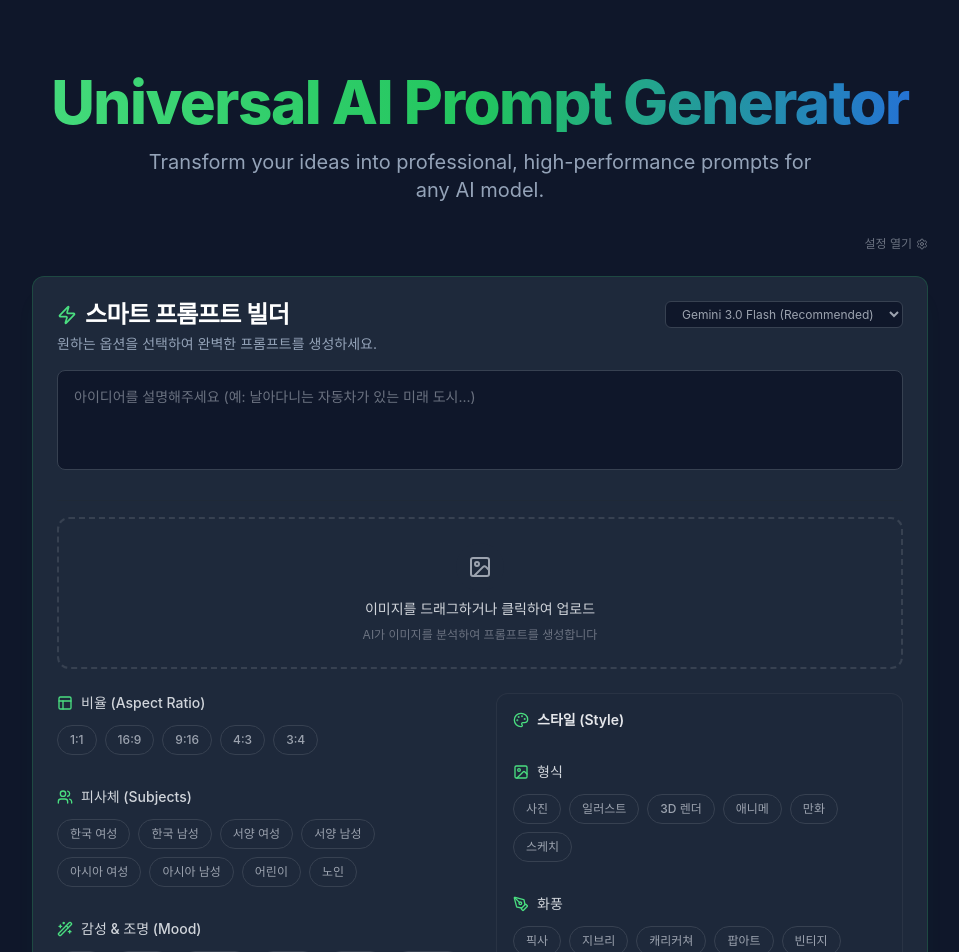
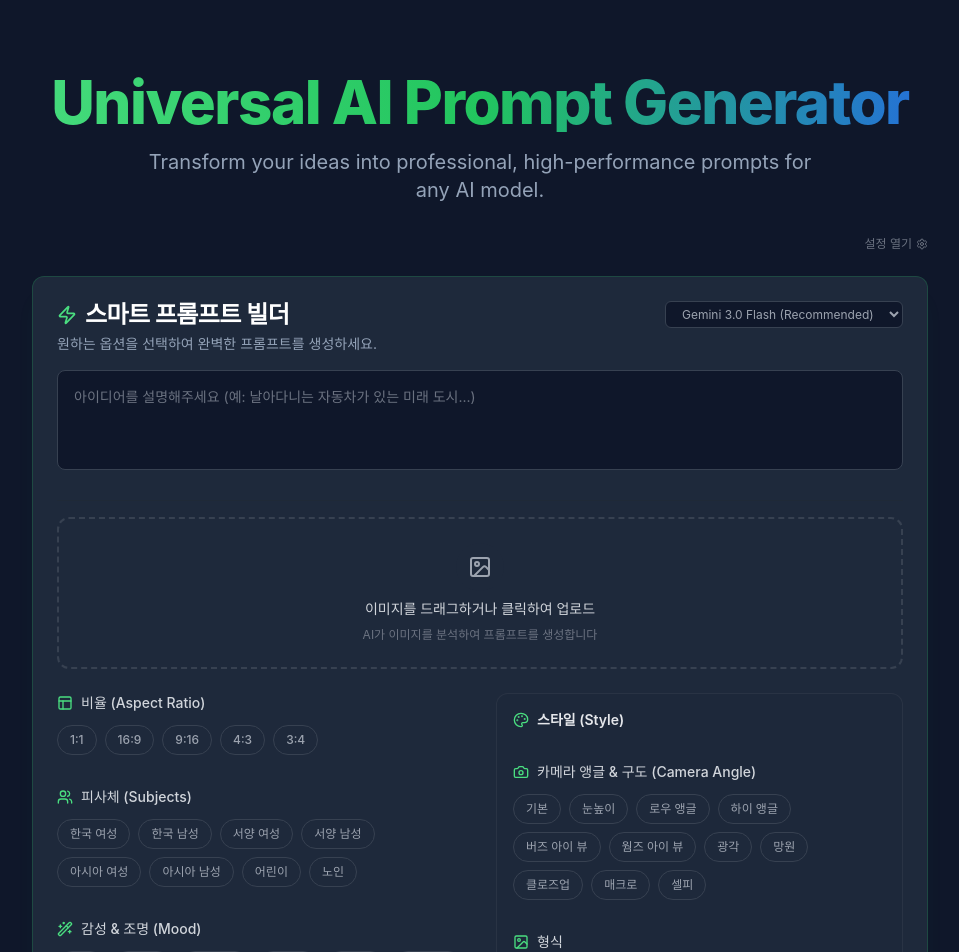
Before and after one commit to seiyeolo/smart-prompt-gen, a React (Vite) app: page / in a window 1280 px wide. Shown: the top 952 px of the page, without its empty margins (160-1119 px from the left). Built offline with nearby package versions, Linux system fonts and the light colour scheme.

Commit message:
Feat: Add Camera Angle menu and options

```diff
--- a/src/components/PromptGenerator.jsx
+++ b/src/components/PromptGenerator.jsx
@@ -25,6 +25,7 @@ const initialState = {
   selectedArtStyles: [],
   selectedExpressions: [],
   selectedUsages: [],
+  selectedAngles: [],
   vaultName: localStorage.getItem('obsidian_vault_name') || 'My Vault',
   userName: localStorage.getItem('user_name') || '',
   apiKey: sessionStorage.getItem('user_api_key') || '',
@@ -63,7 +64,7 @@ const PromptGenerator = () => {
   const {
     input, output, isLoading, modelMode, copied, error, aspectRatio,
     selectedSubjects, selectedMoods, selectedImage, previewUrl,
-    selectedFormats, selectedArtStyles, selectedExpressions, selectedUsages,
+    selectedFormats, selectedArtStyles, selectedExpressions, selectedUsages, selectedAngles,
     vaultName, userName, apiKey, showSettings, notionCopied, isDragging
   } = state;
 
@@ -81,7 +82,7 @@ const PromptGenerator = () => {
       const prompt = buildPrompt({
         input, aspectRatio, selectedSubjects, selectedFormats,
         selectedArtStyles, selectedExpressions, selectedUsages,
-        selectedMoods, selectedImage
+        selectedMoods, selectedImage, selectedAngles
       });
 
       const result = await generateContent(prompt, {
@@ -241,6 +242,8 @@ ${output}
             setSelectedExpressions={(value) => dispatch({ type: 'SET_FIELD', field: 'selectedExpressions', value })}
             selectedUsages={selectedUsages}
             setSelectedUsages={(value) => dispatch({ type: 'SET_FIELD', field: 'selectedUsages', value })}
+            selectedAngles={selectedAngles}
+            setSelectedAngles={(value) => dispatch({ type: 'SET_FIELD', field: 'selectedAngles', value })}
           />
         </CardContent>
         <CardFooter className="flex justify-end bg-dark-surface/30 p-4">
--- a/src/components/PromptOptions.jsx
+++ b/src/components/PromptOptions.jsx
@@ -1,5 +1,5 @@
 import React from 'react';
-import { Layout, Users, Wand2, Palette, ImageIcon, PenTool, Layers, Monitor } from 'lucide-react';
+import { Layout, Users, Wand2, Palette, ImageIcon, PenTool, Layers, Monitor, Camera } from 'lucide-react';
 import { cn } from '../lib/utils';
 import {
   ASPECT_RATIOS,
@@ -8,7 +8,8 @@ import {
   FORMAT_OPTIONS,
   ART_STYLE_OPTIONS,
   EXPRESSION_OPTIONS,
-  USAGE_OPTIONS
+  USAGE_OPTIONS,
+  ANGLE_OPTIONS
 } from '../constants';
 
 const ChipGroup = ({ title, icon: Icon, options, selected, onChange, multiSelect = false }) => {
@@ -72,6 +73,8 @@ const PromptOptions = ({
   setSelectedExpressions,
   selectedUsages,
   setSelectedUsages,
+  selectedAngles,
+  setSelectedAngles,
 }) => {
   return (
     <div className="grid grid-cols-1 md:grid-cols-2 gap-8">
@@ -108,6 +111,15 @@ const PromptOptions = ({
           <Palette className="w-4 h-4 text-primary-400" />
           <h3 className="font-semibold text-gray-200 text-sm">스타일 (Style)</h3>
         </div>
+
+        <ChipGroup
+          title="카메라 앵글 & 구도 (Camera Angle)"
+          icon={Camera}
+          options={ANGLE_OPTIONS}
+          selected={selectedAngles}
+          onChange={setSelectedAngles}
+          multiSelect
+        />
 
         <ChipGroup
           title="형식"
--- a/src/constants.js
+++ b/src/constants.js
@@ -61,3 +61,17 @@ export const MOODS = [
   { label: '신비로운', value: 'Mysterious' },
   { label: '시네마틱', value: 'Cinematic' },
 ];
+
+export const ANGLE_OPTIONS = [
+  { label: '기본', value: 'Default' },
+  { label: '눈높이', value: 'Eye Level' },
+  { label: '로우 앵글', value: 'Low Angle' },
+  { label: '하이 앵글', value: 'High Angle' },
+  { label: '버즈 아이 뷰', value: "Bird's Eye View" },
+  { label: '웜즈 아이 뷰', value: "Worm's Eye View" },
+  { label: '광각', value: 'Wide Angle' },
+  { label: '망원', value: 'Telephoto' },
+  { label: '클로즈업', value: 'Close Up' },
+  { label: '매크로', value: 'Macro Photography' },
+  { label: '셀피', value: 'Selfie' },
+];
--- a/src/lib/promptBuilder.js
+++ b/src/lib/promptBuilder.js
@@ -8,11 +8,13 @@ export function buildPrompt(options) {
     selectedExpressions,
     selectedUsages,
     selectedMoods,
-    selectedImage
+    selectedImage,
+    selectedAngles
   } = options;
 
   const subjectsStr = selectedSubjects.length > 0 ? selectedSubjects.join(', ') : '사용자 입력 참조';
   const moodsStr = selectedMoods.length > 0 ? selectedMoods.join(', ') : '사용자 입력 참조';
+  const anglesStr = selectedAngles.length > 0 ? selectedAngles.join(', ') : 'Not specified';
 
   const combinedStyles = [
     ...selectedFormats,
@@ -32,6 +34,7 @@ export function buildPrompt(options) {
     - Subjects/Characters: ${subjectsStr}
     - Art Styles/Format: ${stylesStr}
     - Atmosphere/Mood: ${moodsStr}
+    - Camera Angle/Viewpoint: ${anglesStr}
 
     Task:
     Transform the Original User Input into a high-quality, descriptive **English** prompt optimized for image generation.
```
